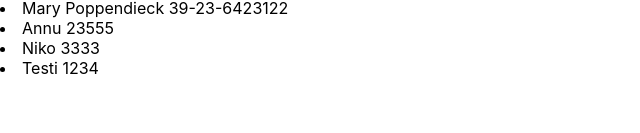
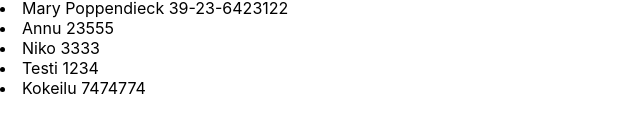
Before and after one commit to ajnarhi/Fullstack2021, a React (Create React App) app in the folder Osa2/puhelinluettelo/: page / in a window 1280 px wide. Shown: the part 397-530 px from the top of the page, without its empty margins (0-640 px from the left). Built offline with nearby package versions, Linux system fonts and the light colour scheme; data requests are answered from the project's data file; the HTML template or start-up script is replaced by a standard one.

Commit message:
2.16 done i believe

```diff
--- a/Osa2/puhelinluettelo/db.json
+++ b/Osa2/puhelinluettelo/db.json
@@ -34,6 +34,11 @@
       "name": "Testi",
       "number": "1234",
       "id": 7
+    },
+    {
+      "name": "Kokeilu",
+      "number": "7474774",
+      "id": 8
     }
   ]
 }
--- a/Osa2/puhelinluettelo/src/App.js
+++ b/Osa2/puhelinluettelo/src/App.js
@@ -1,5 +1,6 @@
 import React, { useState, useEffect } from 'react'
 import axios from 'axios'
+import personService from './services/persons'
 
 
 const Filter = (props) => {
@@ -114,10 +115,9 @@
 
   useEffect(() => {
     console.log('effect')
-    axios
-      .get('http://localhost:3001/persons')
+    personService
+      .getAll()
       .then(response => {
-        console.log('promise fulfilled')
         setPersons(response.data)
       })
   }, [])
--- /dev/null
+++ b/Osa2/puhelinluettelo/src/services/persons.js
@@ -0,0 +1,20 @@
+import axios from 'axios'
+const baseUrl = 'http://localhost:3001/persons'
+
+const getAll = () => {
+  return axios.get(baseUrl)
+}
+
+const create = newObject => {
+  return axios.post(baseUrl, newObject)
+}
+
+const update = (id, newObject) => {
+  return axios.put(`${baseUrl}/${id}`, newObject)
+}
+
+export default {
+  getAll: getAll,
+  create: create,
+  update: update
+}
```
Also changed, not shown: 1 other file (tests, documents, lock files or other folders).
